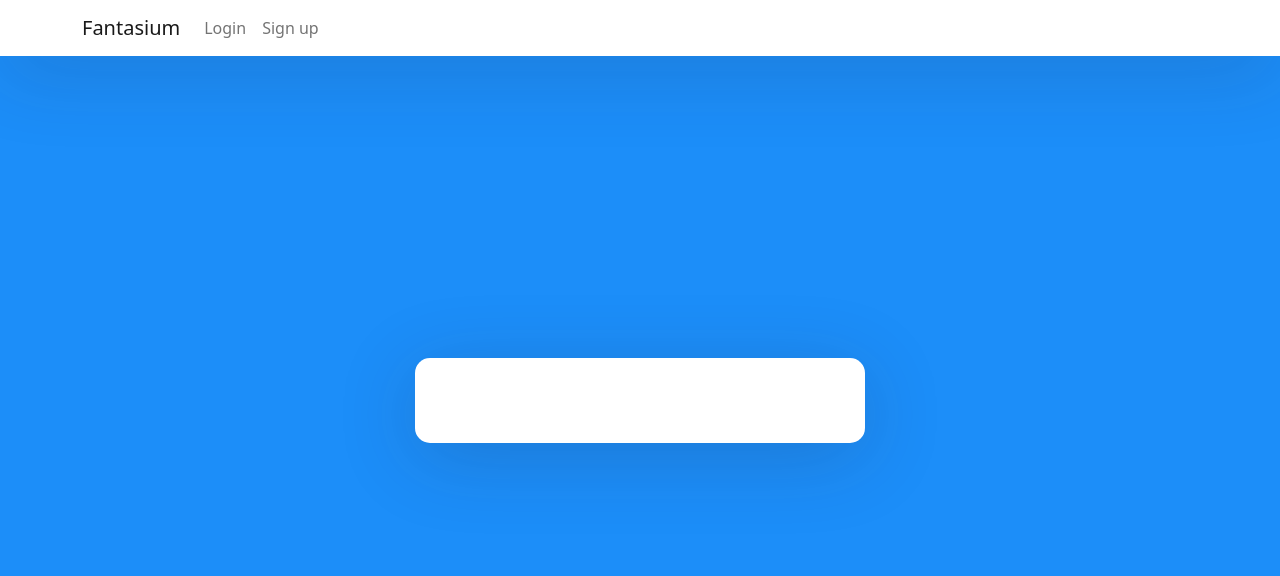
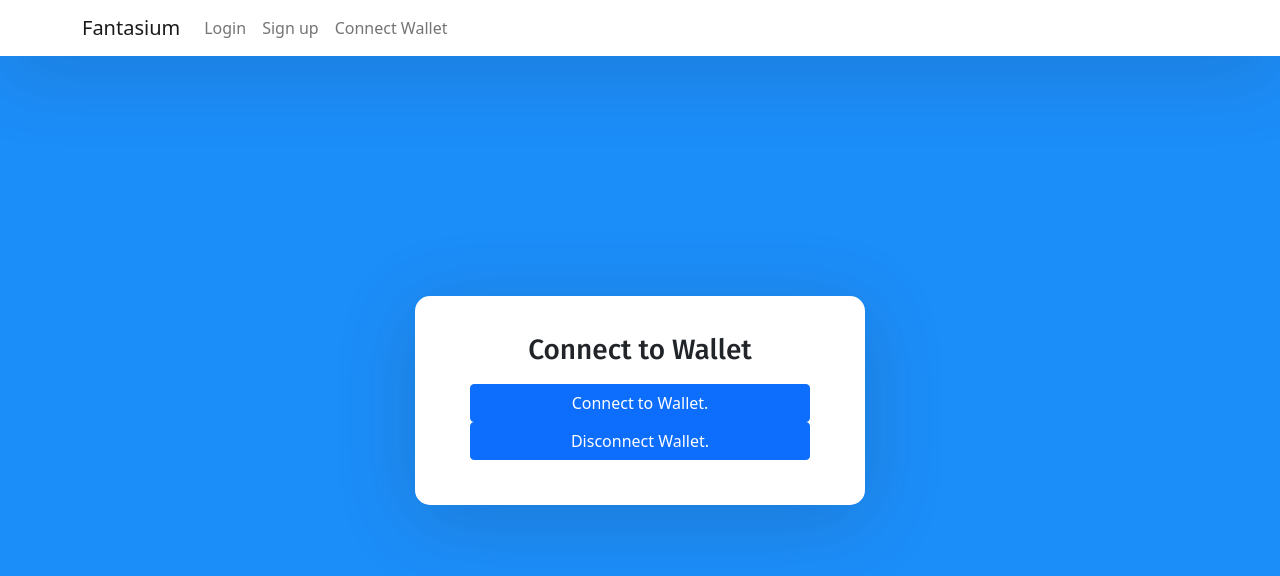
Before and after one commit to weenyngoc/Example_ReactJS_dApp, a React (Create React App) app: page /connect-wallet in a window 1280 px wide. Shown: the top 576 px of the page. Built offline with nearby package versions, Linux system fonts and the light colour scheme.

Commit message:
- Handle function connect to wallet (wip)
+ added web3 + ether modules
* fix error when run web3 in react follow: https://github.com/ChainSafe/web3.js#web3-and-create-react-app

```diff
--- /dev/null
+++ b/config-overrides.js
@@ -0,0 +1,23 @@
+const webpack = require('webpack');
+
+module.exports = function override(config) {
+    const fallback = config.resolve.fallback || {};
+    Object.assign(fallback, {
+        "crypto": require.resolve("crypto-browserify"),
+        "stream": require.resolve("stream-browserify"),
+        "assert": require.resolve("assert"),
+        "http": require.resolve("stream-http"),
+        "https": require.resolve("https-browserify"),
+        "os": require.resolve("os-browserify"),
+        "url": require.resolve("url")
+    })
+    config.resolve.fallback = fallback;
+    config.plugins = (config.plugins || []).concat([
+        new webpack.ProvidePlugin({
+            process: 'process/browser',
+            Buffer: ['buffer', 'Buffer']
+        })
+    ])
+    config.ignoreWarnings = [/Failed to parse source map/];
+    return config;
+}
--- a/src/App.js
+++ b/src/App.js
@@ -4,6 +4,7 @@ import './App.css';
 import { BrowserRouter as Router, Routes, Route, Link } from 'react-router-dom'
 import Login from './components/login.component'
 import SignUp from './components/signup.component'
+import ConnectWallet from './components/connectWallet.component'
 
 function App() {
   return (
@@ -26,6 +27,11 @@ function App() {
                     Sign up
                   </Link>
                 </li>
+                <li className="nav-item">
+                  <Link className="nav-link" to={'/connect-wallet'}>
+                    Connect Wallet
+                  </Link>
+                </li>
               </ul>
             </div>
           </div>
@@ -36,6 +42,7 @@ function App() {
               <Route exact path="/" element={<Login />} />
               <Route path="/sign-in" element={<Login />} />
               <Route path="/sign-up" element={<SignUp />} />
+              <Route path="/connect-wallet" element={<ConnectWallet />} />
             </Routes>
           </div>
         </div>
--- /dev/null
+++ b/src/components/connectWallet.component.js
@@ -0,0 +1,142 @@
+import React, { Component, useState } from 'react'
+import AuthServiceAPI from '../GameAuthService/AuthServiceAPI'
+import Web3 from 'web3'
+const authAPI = new AuthServiceAPI();
+
+export default class ConnectWallet extends Component {
+    state = {
+        address: "",
+        balance: null,
+        isConnected: false,
+        userInfo: null,
+    };
+
+    setUserInfo = (value) => {
+        this.setState({userInfo: value});
+    }
+
+    setIsConnected = (value) => {
+        this.setState({isConnected: value});
+    }
+
+    accountChangedHandler = (newAccount) => {
+        this.setState({address: newAccount});
+    }
+
+    setBalance = (newValue) => {
+        this.setState({balance: newValue});
+    }
+
+    getUserBalance = (address) => {
+        window.ethereum.request({
+            method: "eth_getBalance",
+            params: [address, "lastest"]
+        })
+        .then((balance) => {
+            this.setBalance(balance)
+        })
+    }
+
+    detectCurrentProvider = () => {
+        let provider;
+        if (window.ethereum) {
+            provider = window.ethereum;
+        } else if (window.web3) {
+            provider = window.web3.currentProvider;
+        } else {
+            console.log(
+                'Non-Ethereum browser detected. You should consider trying MetaMask!'
+            );
+        }
+        return provider;
+    };
+
+    saveUserInfo = (ethBalance, account, chainId) => {
+        const userAccount = {
+            account: account,
+            balance: ethBalance,
+            connectionid: chainId,
+        };
+        window.localStorage.setItem('userAccount', JSON.stringify(userAccount)); //user persisted data
+        const userData = JSON.parse(localStorage.getItem('userAccount'));
+        this.setUserInfo(userData);
+        this.setIsConnected(true);
+    };
+
+    handleConnectWallet = async () => {
+        try {
+            const currentProvider = this.detectCurrentProvider();
+            if (currentProvider) {
+              if (currentProvider !== window.ethereum) {
+                console.log(
+                  'Non-Ethereum browser detected. You should consider trying MetaMask!'
+                );
+              }
+              console.log('DATTQ 1');
+              currentProvider.request({ method: 'eth_requestAccounts' })
+              .then(console.log('DATTQ success'))
+              .catch((err) => {
+                  console.error('Error : ' + err);
+              });
+
+              console.log('DATTQ 2');
+              const web3 = new Web3(currentProvider);
+              const userAccount = web3.eth.getAccounts();
+              const chainId = web3.eth.getChainId();
+              const account = userAccount[0];
+              let ethBalance = web3.eth.getBalance(account); // Get wallet balance
+              ethBalance = web3.utils.fromWei(ethBalance, 'ether'); //Convert balance to wei
+              this.saveUserInfo(ethBalance, account, chainId);
+              if (userAccount.length === 0) {
+                console.log('Please connect to meta mask');
+              }
+            }
+          } catch (err) {
+            console.log(
+              'There was an error fetching your accounts. Make sure your Ethereum client is configured correctly.'
+            );
+          }
+        // //var result = authAPI.signMessage(publicAddress, ip);
+        // if (window.ethereum) {
+        //     window.ethereum.request({method: 'eth_requestAccounts'})
+        //     .then((result) => {
+        //         this.accountChangedHandler(result[0]);
+        //     });
+
+        //     this.getUserBalance(this.state.address);
+        // } else {
+        //     //Set error message
+        //     console.error('Install Metamask');
+        // }
+    }
+
+    handleDisconnectWallet = () => {
+        window.localStorage.removeItem('userAccount');
+        this.setUserInfo({});
+        this.setIsConnected(false);
+    }
+
+    render() {
+    return (
+      <form>
+        <h3>Connect to Wallet</h3>
+
+        {!this.state.isConnected && (
+            <div className="d-grid">
+                <button type="submit" className="btn btn-primary" onClick={this.handleConnectWallet}>
+                    Connect to Wallet.
+                </button>
+            </div>
+        )}
+
+        {(
+            <div className="d-grid">
+                <button type="submit" className="btn btn-primary" onClick={this.handleDisconnectWallet}>
+                    Disconnect Wallet.
+                </button>
+            </div>
+        )}
+      </form>
+    )
+  }
+}
```
Also changed, not shown: package.json (+19 -5 lines), src/GameAuthService/AuthServiceAPI.js (+5 -5 lines), 1 other file (tests, documents, lock files or other folders).
